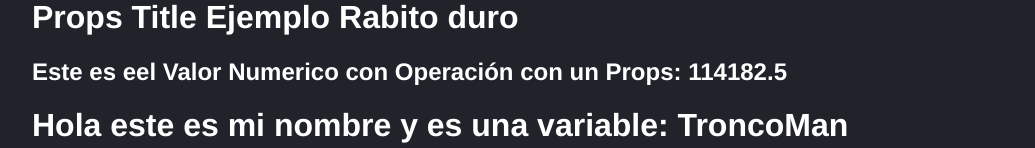
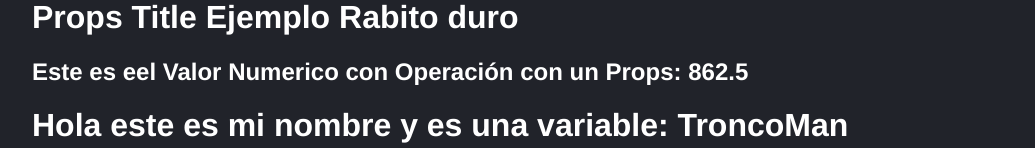
Before and after one commit to jmcepeda/20241002_React_DevTalles_Hooks, a React (Vite) app in the folder 03-counter-app-vite/: page / in a window 1280 px wide. Shown: the part 315-463 px from the top of the page, without its empty margins (116-1151 px from the left). Built offline with nearby package versions, Linux system fonts and the light colour scheme.

Commit message:
20241005_2335_ Seguimos Avanzando

```diff
--- a/03-counter-app-vite/package.json
+++ b/03-counter-app-vite/package.json
@@ -10,6 +10,7 @@
     "preview": "vite preview"
   },
   "dependencies": {
+    "prop-types": "^15.8.1",
     "react": "^18.3.1",
     "react-dom": "^18.3.1"
   },
--- a/03-counter-app-vite/src/main.jsx
+++ b/03-counter-app-vite/src/main.jsx
@@ -14,12 +14,11 @@ import './styles.css'
 // Siempre la primera Letra de los componentes debe ser en mayúscula
 
 
-
 ReactDOM.createRoot(document.getElementById('root')).render(
     <React.StrictMode>
         <App />  {/* Aquí se renderiza el componente */}
         <App_two/>
-        <FirstApp title='Props Title Ejemplo Rabito duro' subTitle="Esto es un Ejemplo de Props Props Subtitle" valor={45673}/>
+        <FirstApp title='Props Title Ejemplo Rabito duro' ardecor="El Orto de tu Madre" subTitle="Esto es un Ejemplo de Props Props Subtitle" valor={345}/>
         {/* Esta es la manera de pasar un número como un props USando llaves {} */}
     </React.StrictMode>
 
```
Also changed, not shown: 03-counter-app-vite/src/FirstApp.jsx (+22 -0 lines), 1 other file (tests, documents, lock files or other folders).
